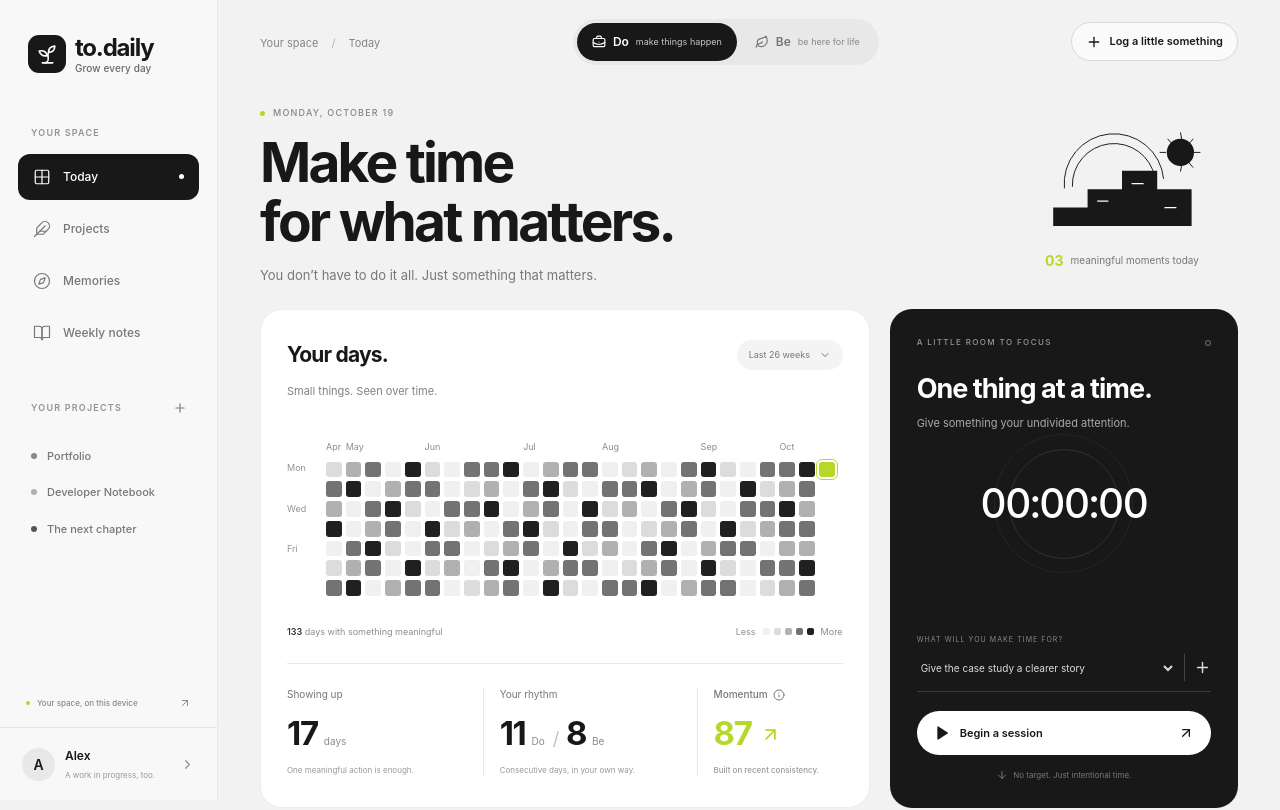
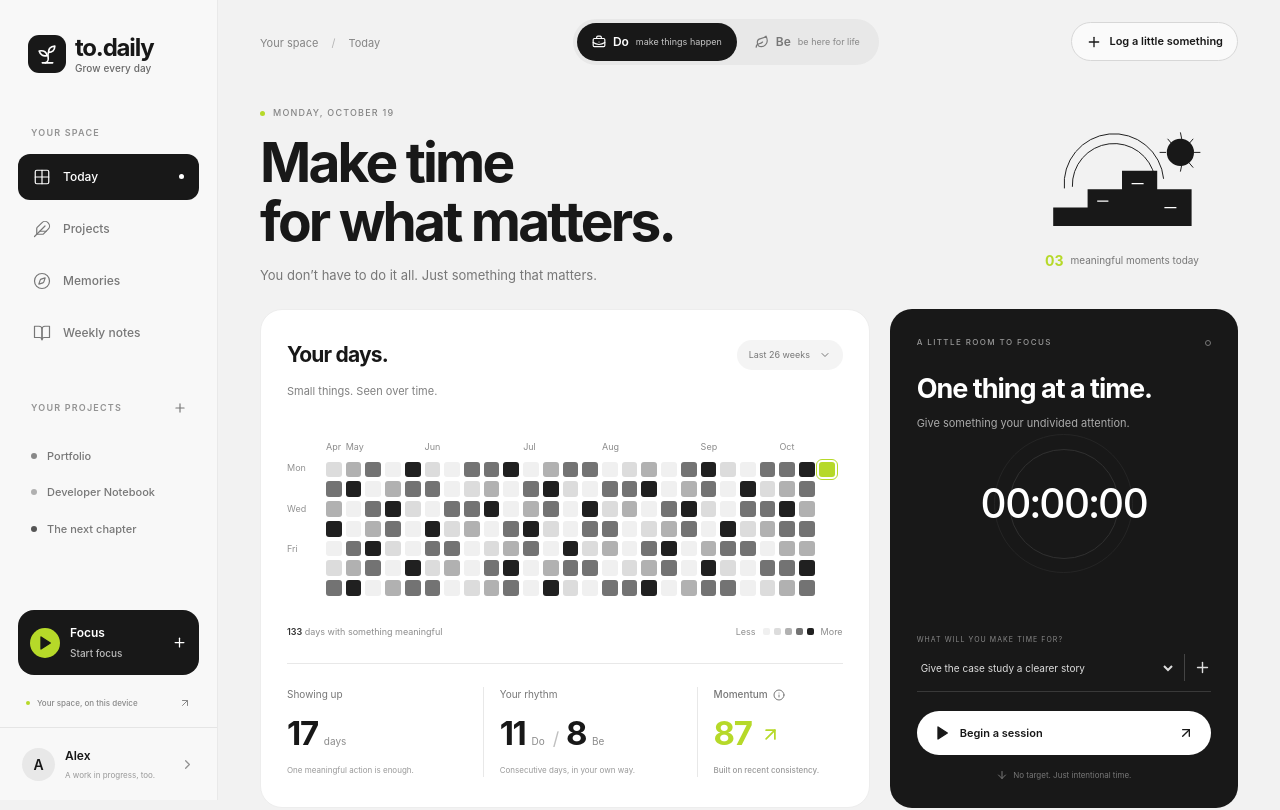
Before and after one commit to oleafm/dailyfm, a Next.js app: page / in a window 1280 px wide. Shown: the top 810 px of the page. Built offline with nearby package versions, Linux system fonts and the light colour scheme.

Commit message:
Add focus shortcuts and task picker across all views

```diff
--- a/src/app/globals.css
+++ b/src/app/globals.css
@@ -3515,3 +3515,59 @@ h1 em {
 @media (prefers-reduced-motion: reduce) {
   .floating-timer, .floating-timer.is-visible { animation: none; transition: none; }
 }
+
+/* Focus can start from any view without changing the current page. */
+.sidebar-focus {
+  display: flex;
+  align-items: center;
+  gap: 10px;
+  width: 100%;
+  margin: 24px 0 12px;
+  padding: 14px 12px;
+  background: var(--ink);
+  color: #fff;
+  border-radius: 16px;
+  text-align: left;
+  font-size: 12px;
+  font-weight: 600;
+}
+.sidebar-focus:hover { background: #303030; }
+.sidebar-focus-play {
+  display: grid;
+  place-items: center;
+  width: 30px;
+  height: 30px;
+  border-radius: 50%;
+  background: var(--accent);
+  color: var(--ink);
+  flex-shrink: 0;
+}
+.sidebar-focus small {
+  display: block;
+  margin-top: 4px;
+  color: #bbb;
+  font-size: 10px;
+  font-weight: 500;
+}
+.sidebar-focus > svg:last-child { margin-left: auto; }
+.mobile-focus-shortcut { display: none; }
+.focus-picker > .text-button { align-self: flex-start; }
+.focus-picker-empty { color: var(--secondary); line-height: 1.7; }
+@media (max-width: 760px) {
+  .sidebar-focus { display: none; }
+  .mobile-focus-shortcut {
+    display: grid;
+    place-items: center;
+    position: fixed;
+    right: 20px;
+    bottom: calc(90px + env(safe-area-inset-bottom));
+    width: 52px;
+    height: 52px;
+    z-index: 60;
+    border-radius: 50%;
+    background: var(--ink);
+    color: #fff;
+    box-shadow: 0 5px 24px #00000020;
+  }
+  .mobile-focus-shortcut:hover { background: #303030; }
+}
--- /dev/null
+++ b/src/components/prototype/FocusPicker.tsx
@@ -0,0 +1,64 @@
+"use client";
+
+import { useState } from "react";
+import { Play, Plus } from "lucide-react";
+import { Area, Project, Task } from "@/lib/prototype/types";
+
+export default function FocusPicker({
+  tasks,
+  projects,
+  area,
+  initialTask,
+  onStart,
+  onNewTask,
+}: {
+  tasks: Task[];
+  projects: Project[];
+  area: Area;
+  initialTask?: string;
+  onStart: (id: string) => void;
+  onNewTask: () => void;
+}) {
+  const available = tasks.filter((task) => !task.completed);
+  const [selected, setSelected] = useState(
+    available.find((task) => task.id === initialTask)?.id ||
+      available.find((task) => task.area === area)?.id || available[0]?.id || "",
+  );
+  return (
+    <form
+      className="form focus-picker"
+      onSubmit={(event) => {
+        event.preventDefault();
+        if (available.some((task) => task.id === selected)) onStart(selected);
+      }}
+    >
+      <p className="muted">Choose one thing to give your attention to. Stay right where you are.</p>
+      {available.length ? (
+        <label>
+          What will you focus on?
+          <select value={selected} onChange={(event) => setSelected(event.target.value)}>
+            {(["do", "be"] as const).map((taskArea) => {
+              const group = available.filter((task) => task.area === taskArea);
+              return group.length ? (
+                <optgroup key={taskArea} label={taskArea === "do" ? "Do · work and intentions" : "Be · time for life"}>
+                  {group.map((task) => {
+                    const project = projects.find((project) => project.id === task.projectId);
+                    return <option key={task.id} value={task.id}>{task.title}{project ? ` · ${project.name}` : ""}</option>;
+                  })}
+                </optgroup>
+              ) : null;
+            })}
+          </select>
+        </label>
+      ) : (
+        <p className="focus-picker-empty">A little room for something new. Create a task to begin your first session.</p>
+      )}
+      <button className="text-button" type="button" onClick={onNewTask}>
+        <Plus size={16} /> Create a task
+      </button>
+      <button className="primary-button" type="submit" disabled={!available.some((task) => task.id === selected)}>
+        <Play size={16} fill="currentColor" /> Start focus
+      </button>
+    </form>
+  );
+}
--- a/src/components/prototype/PrototypeApp.tsx
+++ b/src/components/prototype/PrototypeApp.tsx
@@ -57,11 +57,13 @@ import {
 } from "./Views";
 import { Modal, SectionHeading } from "./UI";
 import Illustration from "./Illustration";
+import FocusPicker from "./FocusPicker";
 import SproutCelebration, { CelebrationKind } from "./SproutCelebration";
 
 type Dialog = {
   type:
     | "task"
+    | "focus"
     | "activity"
     | "checkin"
     | "project"
@@ -74,6 +76,7 @@ type Dialog = {
     | "about";
   id?: string;
   category?: string;
+  returnToFocus?: boolean;
 };
 const navigation: { view: View; label: string; icon: typeof Grid2X2 }[] = [
   { view: "today", label: "Today", icon: Grid2X2 },
@@ -488,6 +491,18 @@ export default function PrototypeApp({
           ))}
         </div>
         <div className="sidebar-bottom">
+          {!timer && (
+            <button
+              className="sidebar-focus"
+              onClick={() => setDialog({ type: "focus" })}
+              aria-label="Start focus"
+              aria-haspopup="dialog"
+            >
+              <span className="sidebar-focus-play"><Play size={16} fill="currentColor" /></span>
+              <span>Focus<small>Start focus</small></span>
+              <Plus size={15} aria-hidden="true" />
+            </button>
+          )}
           <button
             className="prototype-label"
             onClick={() => setDialog({ type: "about" })}
@@ -727,6 +742,16 @@ export default function PrototypeApp({
           </button>
         ))}
       </nav>
+      {!timer && (
+        <button
+          className="mobile-focus-shortcut"
+          aria-label="Start focus"
+          aria-haspopup="dialog"
+          onClick={() => setDialog({ type: "focus" })}
+        >
+          <Play size={20} fill="currentColor" />
+        </button>
+      )}
       {timer && (
         <div
           className={`floating-timer ${floatingVisible ? "is-visible" : ""}`}
@@ -782,6 +807,21 @@ export default function PrototypeApp({
           </>
         )}
       </div>
+      {dialog?.type === "focus" && !timer && (
+        <Modal title="A little room to focus." eyebrow="ONE THING AT A TIME" onClose={close}>
+          <FocusPicker
+            tasks={state.tasks}
+            projects={state.projects}
+            area={area}
+            initialTask={dialog.id}
+            onStart={(id) => {
+              startTimer(id);
+              close();
+            }}
+            onNewTask={() => setDialog({ type: "task", returnToFocus: true })}
+          />
+        </Modal>
+      )}
       {dialog?.type === "task" && (
         <Modal
           title="A small intention."
@@ -794,8 +834,12 @@ export default function PrototypeApp({
             initialProject={view === "projects" ? selectedProject : undefined}
             onSave={(task) => {
               setState((s) => ({ ...s, tasks: [...s.tasks, task] }));
-              setArea(task.area);
-              announce(`Added “${task.title}”. A small intention, ready when you are.`);
+              if (dialog.returnToFocus) {
+                setDialog({ type: "focus", id: task.id });
+              } else {
+                setArea(task.area);
+                announce(`Added “${task.title}”. A small intention, ready when you are.`);
+              }
             }}
           />
         </Modal>
```
